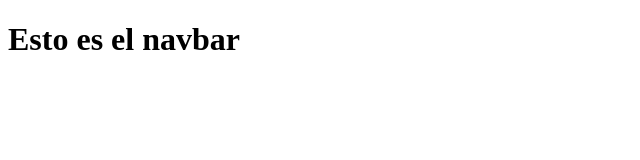
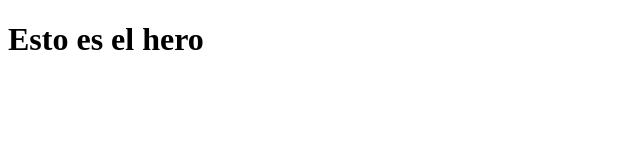
Before and after one commit to GAUGUSTO1602/Microproyecto1, a plain HTML site: page index.html in a window 1280 px wide. Shown: the full height of the page, 0-640 px from the left. Drawn offline with Linux system fonts and the light colour scheme.

Commit message:
prueba_hero

```diff
--- a/index.html
+++ b/index.html
@@ -7,6 +7,6 @@
     <title>C.V. Gabriel Gonzalez</title>
 </head>
 <body>
-    <h1>Esto es el navbar</h1>
+    <h1>Esto es el hero</h1>
 </body>
 </html>
```
